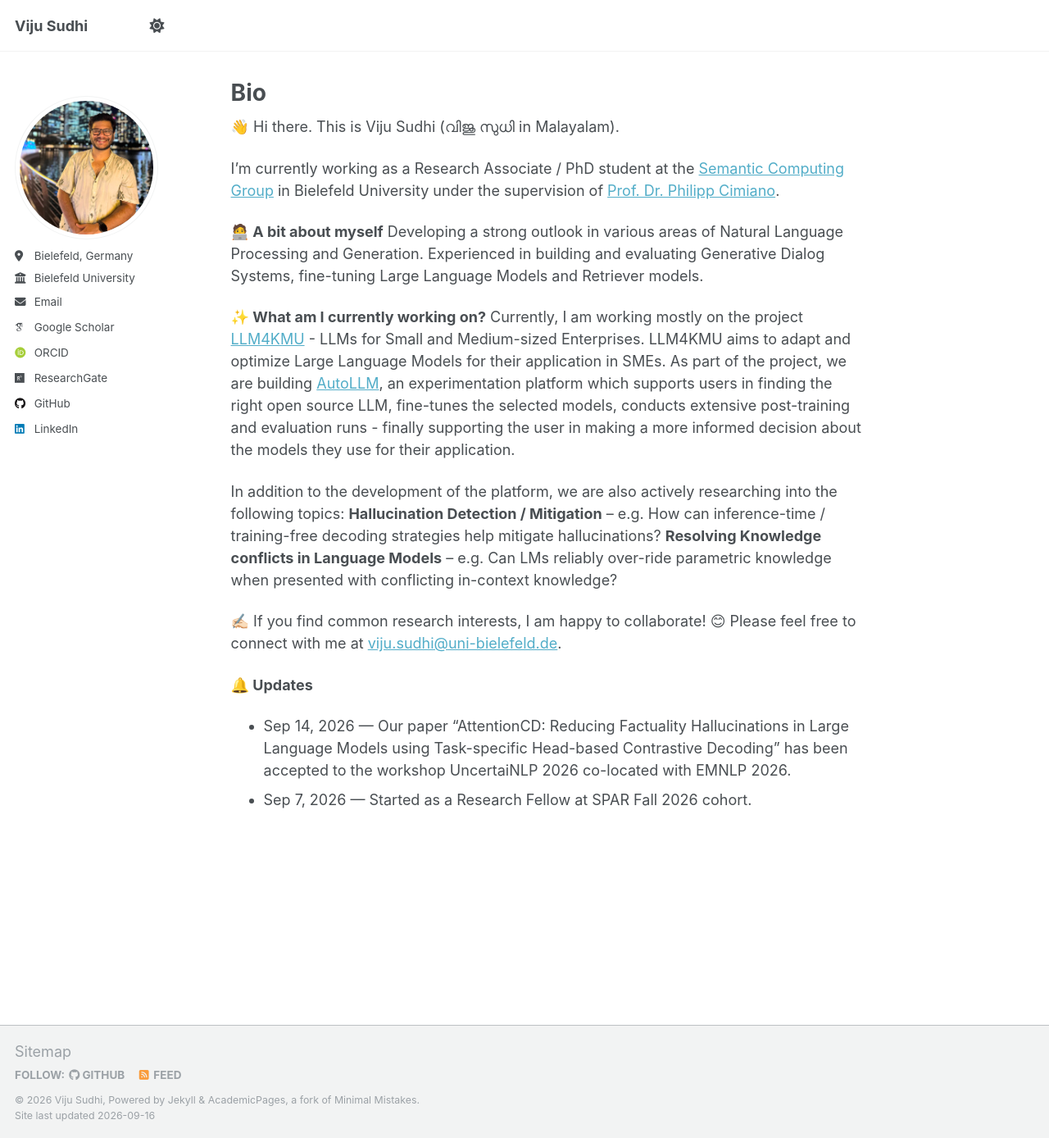
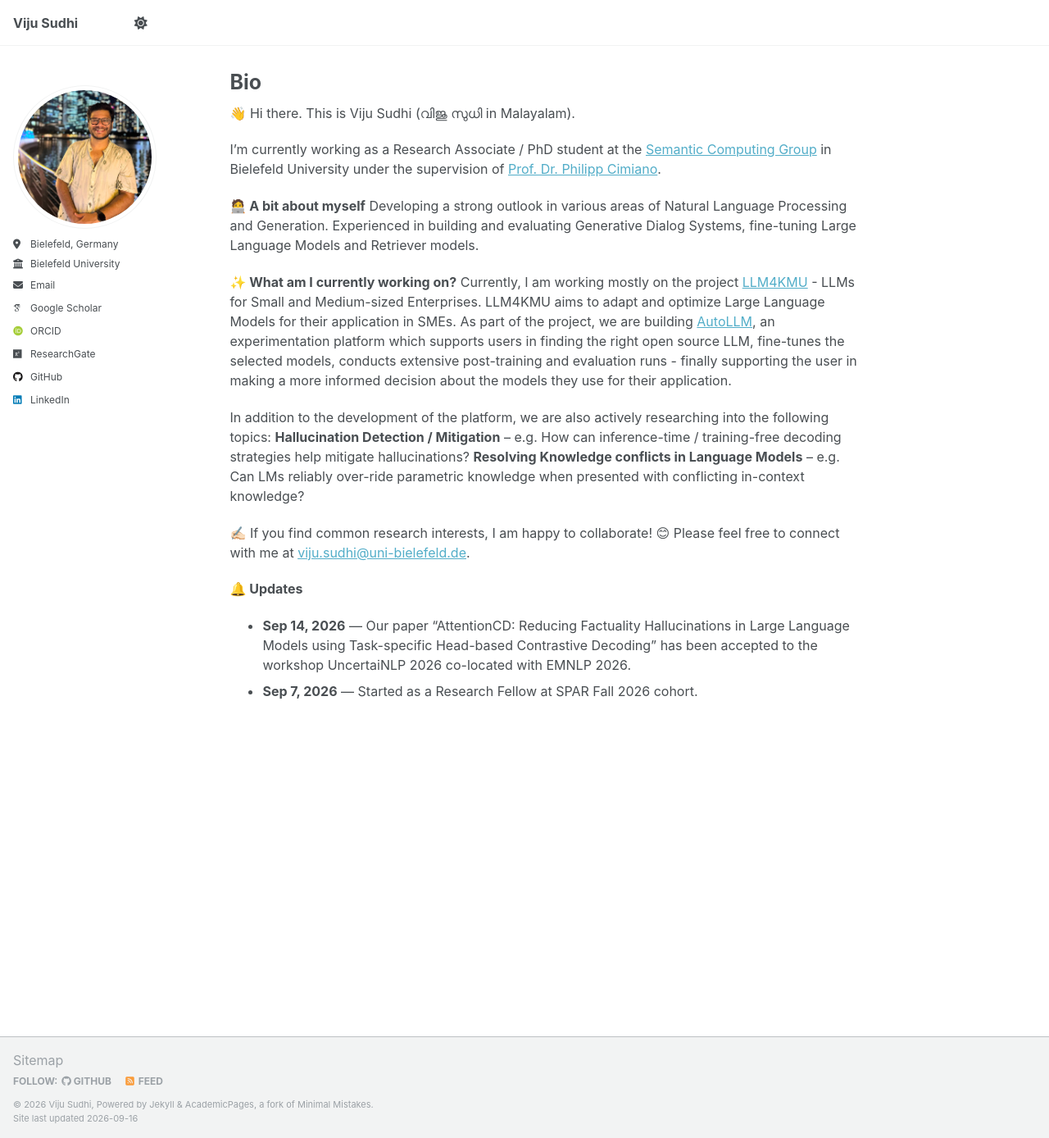
Before and after one commit to vijusudhi/vijusudhi.github.io, a Jekyll site: the page built from _pages/about.md, in a window 1280 px wide and 1388 px high. Shown: the whole window at 82% size. Built offline with Jekyll 4.4.1, drawn with Linux system fonts in a browser that asks for light colours; some web fonts are replaced; a script that is not in the unit is left out.

Commit message:
Update about.md to format update entries and adjust font sizes in _reset.scss

```diff
--- a/_pages/about.md
+++ b/_pages/about.md
@@ -27,5 +27,5 @@ Please feel free to connect with me at [viju.sudhi@uni-bielefeld.de](mailto:viju
 
 **🔔 Updates**
 
-- Sep 14, 2026 — Our paper "AttentionCD: Reducing Factuality Hallucinations in Large Language Models using Task-specific Head-based Contrastive Decoding" has been accepted to the workshop UncertaiNLP 2026 co-located with EMNLP 2026.
-- Sep 7, 2026 — Started as a Research Fellow at SPAR Fall 2026 cohort.
+- **Sep 14, 2026** — Our paper "AttentionCD: Reducing Factuality Hallucinations in Large Language Models using Task-specific Head-based Contrastive Decoding" has been accepted to the workshop UncertaiNLP 2026 co-located with EMNLP 2026.
+- **Sep 7, 2026** — Started as a Research Fellow at SPAR Fall 2026 cohort.
--- a/_sass/layout/_reset.scss
+++ b/_sass/layout/_reset.scss
@@ -8,10 +8,10 @@ html {
   /* apply a natural box layout model to all elements */
   box-sizing: border-box;
   background-color: var(--global-bg-color);
-  font-size: 16px;
+  font-size: 14px;
 
   @include breakpoint($medium) {
-    font-size: 18px;
+    font-size: 16px;
   }
 
   -webkit-text-size-adjust: 100%;
```
